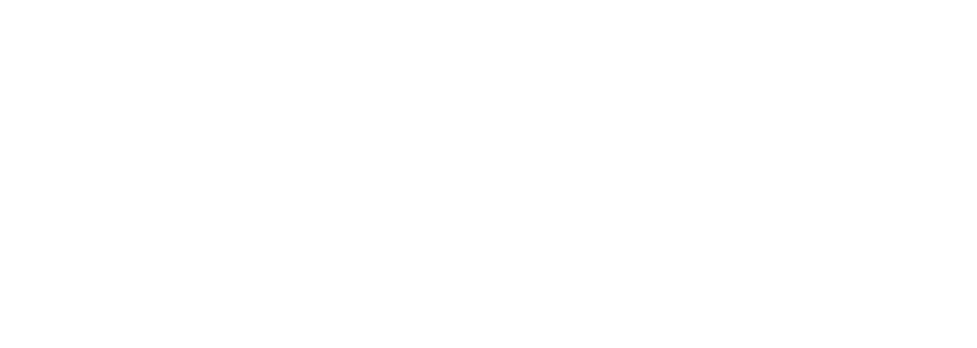
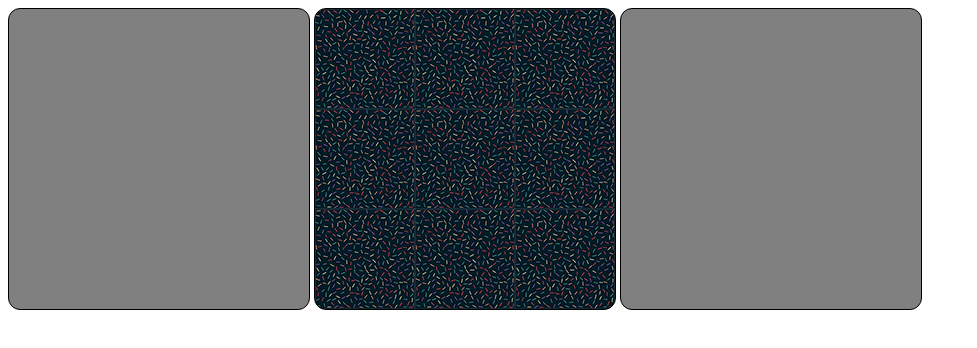
Before and after one commit to Kawan-txt/Github-save, a plain HTML site: page Aulas - novos aprendizados/imagens_css/cap19.html in a window 1280 px wide. Shown: the whole page, without its empty margins (0-977 px from the left). Drawn offline with Linux system fonts and the light colour scheme.

Commit message:
image tags

```diff
--- a/Aulas - novos aprendizados/imagens_css/cap19.html
+++ b/Aulas - novos aprendizados/imagens_css/cap19.html
@@ -5,15 +5,29 @@
     <meta http-equiv="X-UA-Compatible" content="IE=edge">
     <meta name="viewport" content="width=device-width, initial-scale=1.0">
     <title>Imagens de fundo</title>
+
+    <style>
+        .quadrado{
+            display: inline-block;
+            border: 1px solid black;
+            border-radius: 12px;
+            width: 300px;
+            height: 300px;
+            background-color: gray;
+        }
+        #q2{
+            background-image: url('img/pattern001.png');
+        }
+    </style>
 </head>
 <body>
-    <div>
+    <div class="quadrado" id="q1">
 
     </div>
-    <div>
+    <div class="quadrado" id="q2">
 
     </div>
-    <div>
+    <div class="quadrado" id="q3">
 
     </div>
 </body>
```
